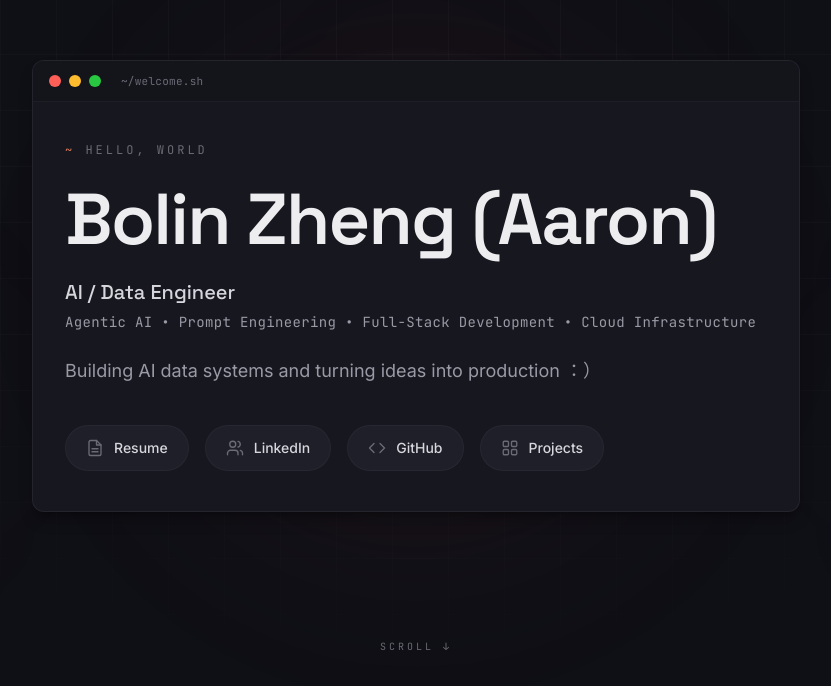
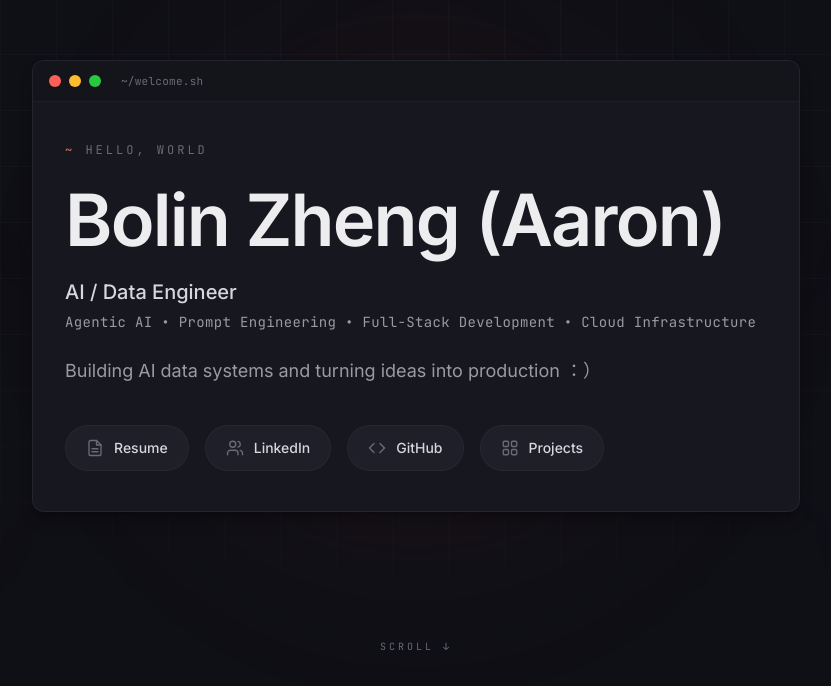
Before and after one commit to aaronzheng0111/My-Resume, a React (Vite) app: page / in a window 1280 px wide. Shown: the part 114-800 px from the top of the page, without its empty margins (224-1055 px from the left). Built offline with nearby package versions, Linux system fonts and the light colour scheme.

Commit message:
[UPDATE] Hero font type

```diff
--- a/src/components/Hero.jsx
+++ b/src/components/Hero.jsx
@@ -77,12 +77,12 @@ export default function Hero() {
               <span className="cursor-blink ml-0.5 text-orange">_</span>
             </p>
 
-            <h1 className="mt-6 font-display text-5xl font-semibold leading-[1.05] tracking-tight text-text sm:text-6xl md:text-7xl">
+            <h1 className="mt-6 font-sans text-5xl font-semibold leading-[1.05] tracking-tight text-text sm:text-6xl md:text-7xl">
               {profile.name}
             </h1>
 
             <div className="mt-5 flex flex-col gap-1.5">
-              <p className="font-display text-lg font-medium text-accent sm:text-xl">
+              <p className="font-sans text-lg font-medium text-accent sm:text-xl">
                 {profile.role}
               </p>
               <p className="font-mono text-sm tracking-wide text-dim">
```
